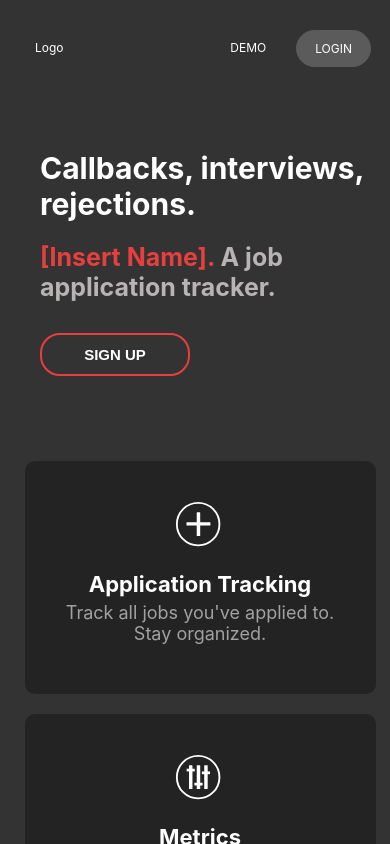
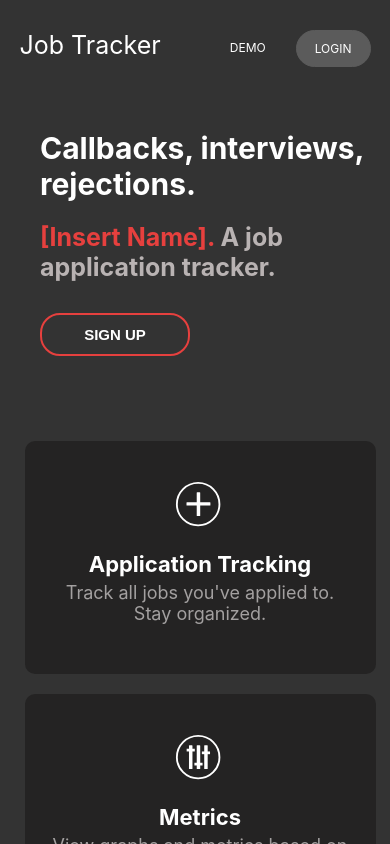
Before and after one commit to sethpoly/job_application_client, a React (Create React App) app: page / in a window 390 px wide. Shown: the top 844 px of the page. Built offline with nearby package versions, Linux system fonts and the light colour scheme.

Commit message:
Changed margin and layout of nav in both mobile and desktop

```diff
--- a/src/components/Nav.css
+++ b/src/components/Nav.css
@@ -3,7 +3,6 @@
   width: 70%;
   height: 100px;
   margin: 0 auto;
-  padding: 20px;
   padding-top: 30px;
 
   background-color: transparent;
@@ -18,9 +17,11 @@
   text-decoration: none;
   font-size: 17px;
 }
-.logo-image{
+.title-nav{
   float: left;
-  padding: 10px 15px;
+}
+#site-title{
+  font-size: 25px;
 }
 #nav-search{
   width: 100%;
--- a/src/components/Nav.js
+++ b/src/components/Nav.js
@@ -7,9 +7,9 @@ function Nav() {
   return (
     <div>
       <div className="nav-bar">
-        <div className="logo-image">
+        <div className="title-nav">
           <Link to="/">
-            <a>Logo</a>
+            <a id="site-title">Job Tracker</a>
           </Link>
         </div>
         {/* <div class="search-container">
```
